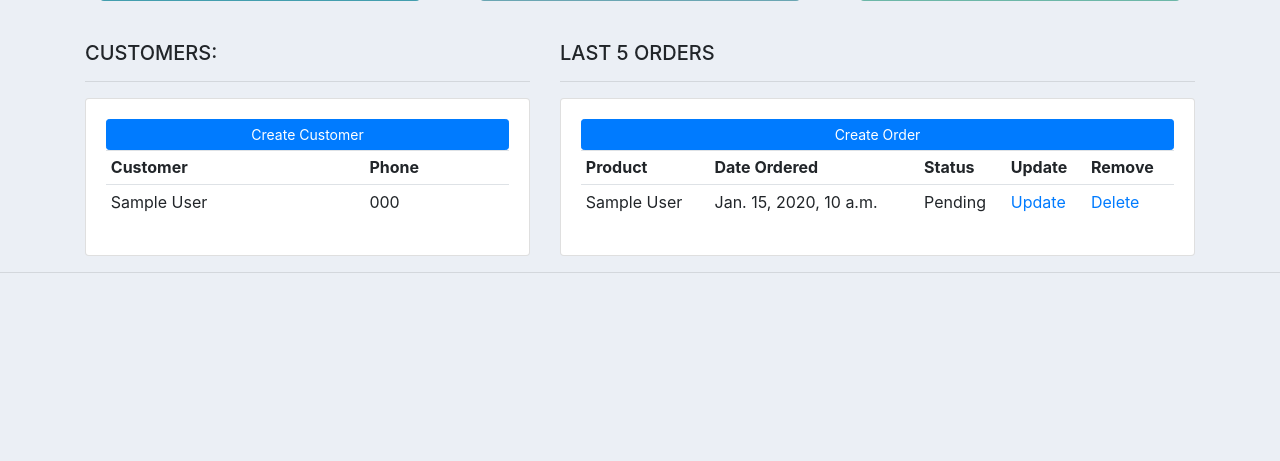
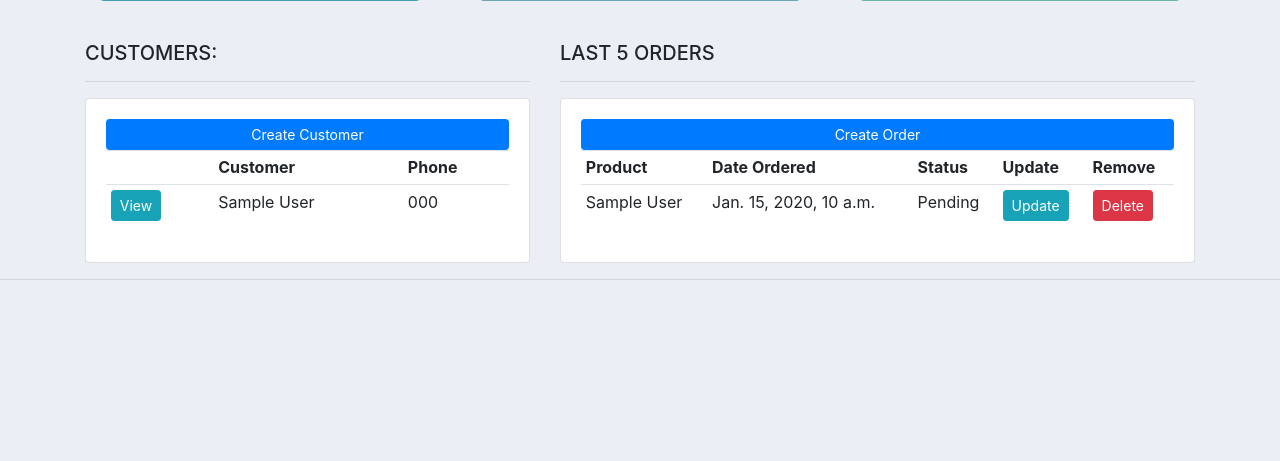
Before and after one commit to amsalud/CRM_Django, a Django app: page / in a window 1280 px wide. Shown: the part 239-700 px from the top of the page. Run offline with Django 3.2, Linux system fonts and the light colour scheme; tables that the repository leaves empty hold one stand-in row (values such as "Sample post"); some libraries are stand-ins or nearby versions.

Commit message:
Add links to customer pages

```diff
--- a/accounts/templates/accounts/dashboard.html
+++ b/accounts/templates/accounts/dashboard.html
@@ -15,11 +15,13 @@
 			<a class="btn btn-primary  btn-sm btn-block" href="">Create Customer</a>
 			<table class="table table-sm">
 				<tr>
+					<th></th>
 					<th>Customer</th>
 					<th>Phone</th>
 				</tr>
-				{% for customer in customers%}
+				{% for customer in customers %}
 				<tr>
+					<td><a class="btn btn-sm btn-info" href="{% url 'customer' customer.id %}">View</a></td>
 					<td>{{customer.name}}</td>
 					<td>{{customer.phone}}</td>
 				</tr>
@@ -46,8 +48,8 @@
 					<td>{{order.product}}</td>
 					<td>{{order.date_created}}</td>
 					<td>{{order.status}}</td>
-					<td><a href="">Update</a></td>
-					<td><a href="">Delete</a></td>
+					<td><a class="btn btn-sm btn-info" href="">Update</a></td>
+					<td><a class="btn btn-sm btn-danger" href="">Delete</a></td>
 				</tr>
 				{% endfor %}
 
```
